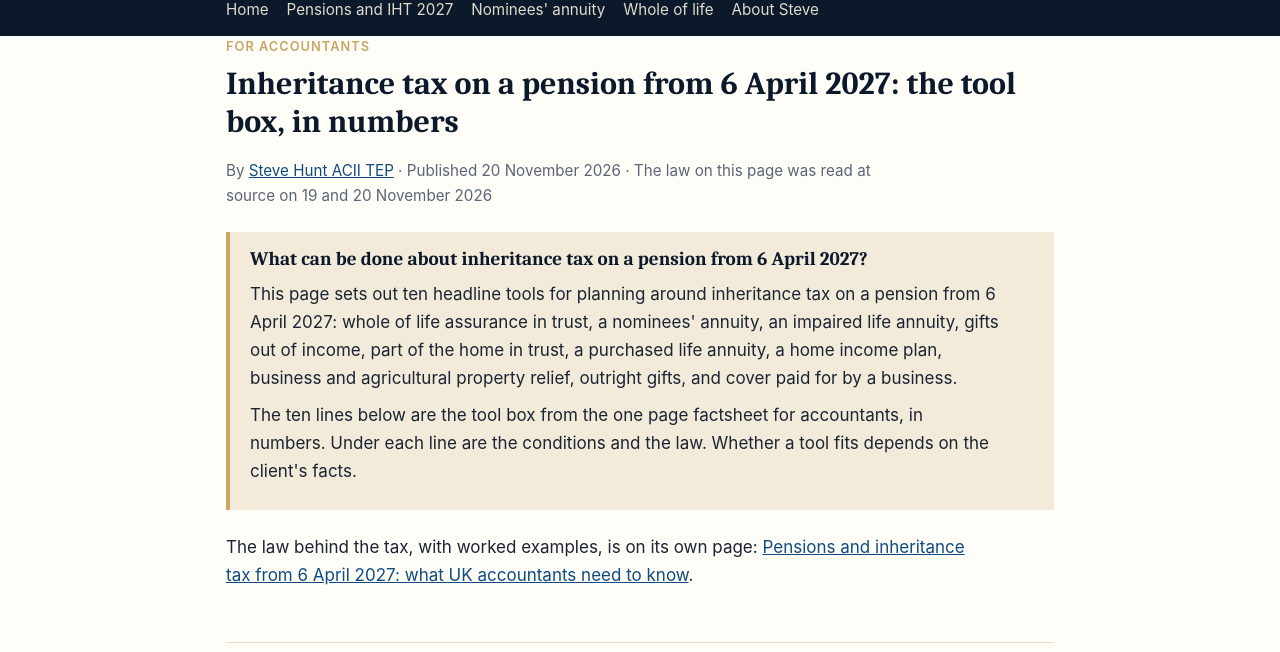
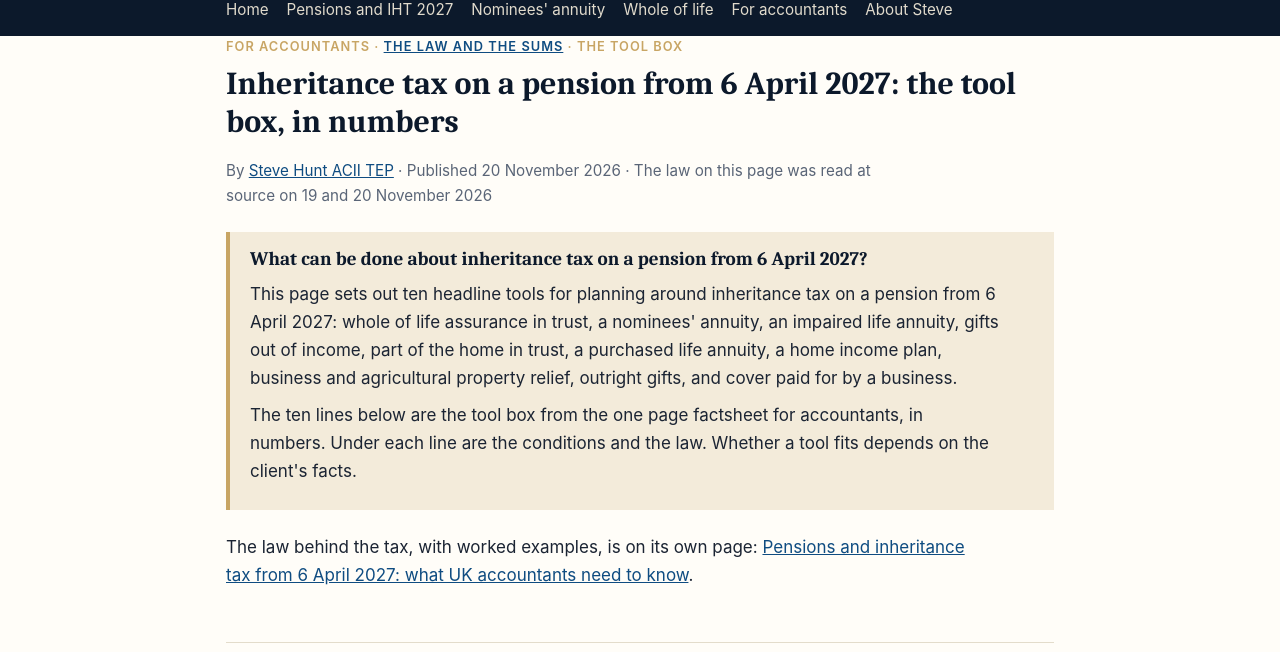
Before and after one commit to steve62384-dev/inheritancetaxexplained, a plain HTML site: page pensions-and-inheritance-tax-from-april-2027/tool-box/index.html in a window 1280 px wide. Shown: the part 58-710 px from the top of the page. Drawn offline with Linux system fonts and the light colour scheme.

Commit message:
Tool box page: menu link and a link to the accountants page at the top

```diff
--- a/pensions-and-inheritance-tax-from-april-2027/tool-box/index.html
+++ b/pensions-and-inheritance-tax-from-april-2027/tool-box/index.html
@@ -511,11 +511,11 @@ ol.tools .cond{margin:.35em 0 .2em;font-size:.95rem;color:var(--muted);max-width
 <body>
 <header class="site"><div class="wrap">
 <a class="brand" href="/">Inheritance Tax Explained <span>by Steve Hunt ACII TEP</span></a>
-<nav><a href="/">Home</a><a href="/pensions-and-inheritance-tax-from-april-2027/">Pensions and IHT 2027</a><a href="/nominees-annuity/">Nominees' annuity</a><a href="/whole-of-life-assurance/">Whole of life</a><a href="/about-steve-hunt/">About Steve</a></nav>
+<nav><a href="/">Home</a><a href="/pensions-and-inheritance-tax-from-april-2027/">Pensions and IHT 2027</a><a href="/nominees-annuity/">Nominees' annuity</a><a href="/whole-of-life-assurance/">Whole of life</a><a href="/pensions-and-inheritance-tax-from-april-2027/for-accountants/">For accountants</a><a href="/about-steve-hunt/">About Steve</a></nav>
 </div></header>
 <main class="wrap">
 <article>
-<p class="kicker">For accountants</p>
+<p class="kicker">For accountants &middot; <a href="/pensions-and-inheritance-tax-from-april-2027/for-accountants/">The law and the sums</a> &middot; The tool box</p>
 <h1>Inheritance tax on a pension from 6 April 2027: the tool box, in numbers</h1>
 <p class="byline">By <a href="/about-steve-hunt/">Steve Hunt ACII TEP</a> &middot; Published 20 November 2026 &middot; The law on this page was read at source on 19 and 20 November 2026</p>
 
```
